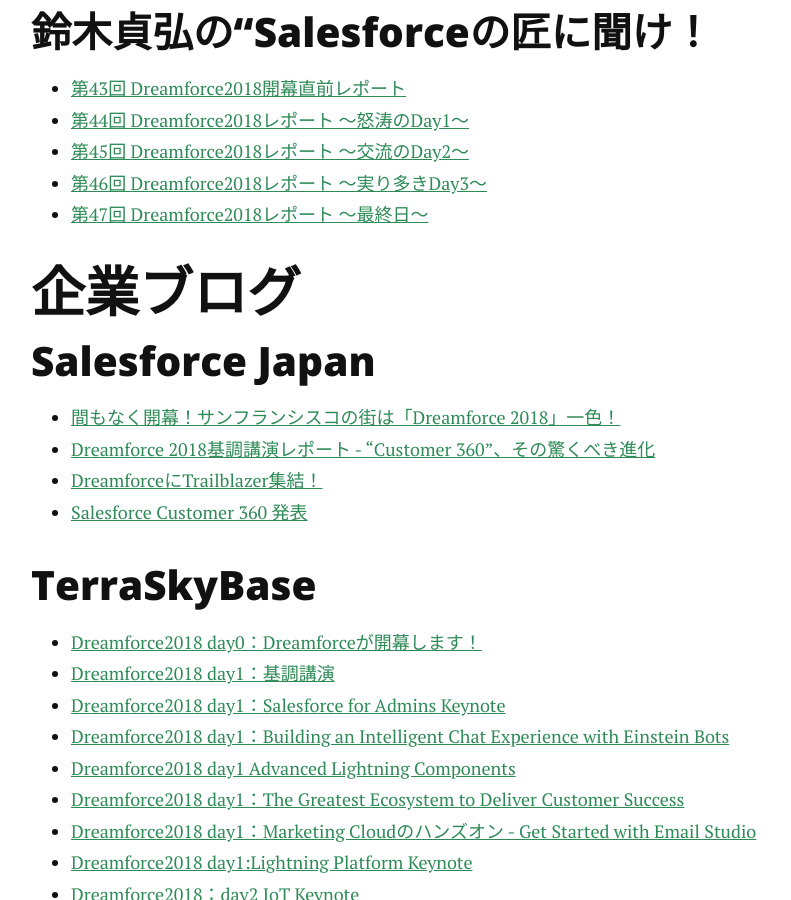
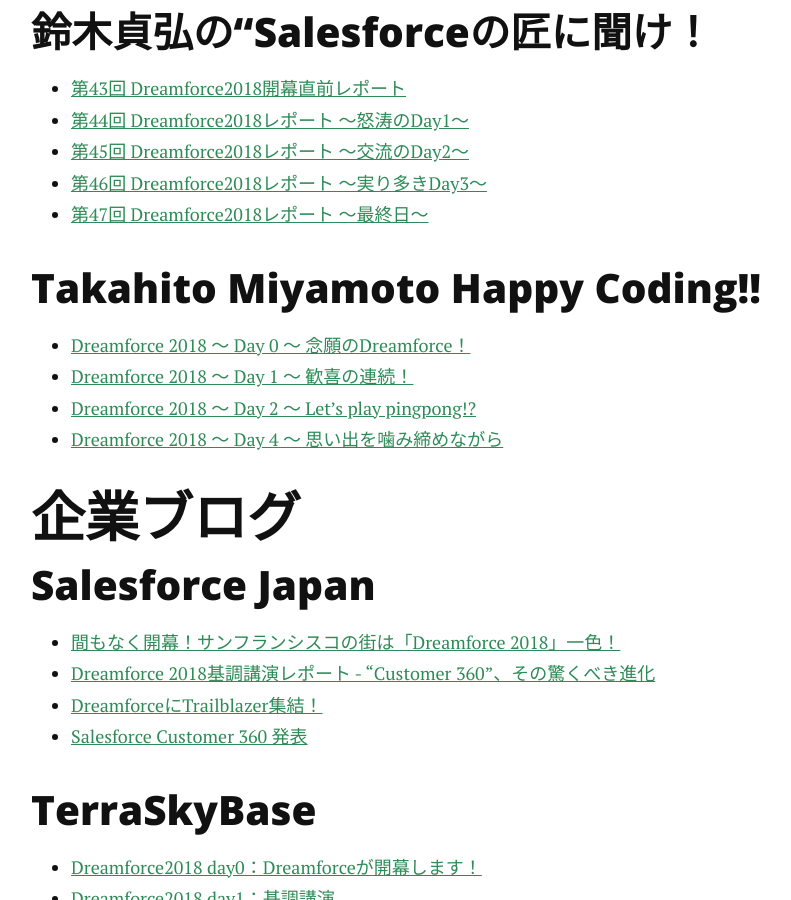
Before and after one commit to sfdgtokyo/sfdgtokyo.github.io, a Jekyll site: the page built from _posts/2018-10-07-dreamforce-2018.md, in a window 1280 px wide and 900 px high, scrolled down 2122 px. Shown: the whole window, without its empty margins (209-1000 px from the left). Built offline with Jekyll 4.4.1, drawn with Linux system fonts in a browser that asks for light colours; nearby versions of some CDN libraries; comment, search, counter and statistics services are not loaded.

Commit message:
Update blog list

```diff
--- a/_posts/2018-10-07-dreamforce-2018.md
+++ b/_posts/2018-10-07-dreamforce-2018.md
@@ -41,6 +41,13 @@
 - [第45回 Dreamforce2018レポート ～交流のDay2～](http://blogs.itmedia.co.jp/sadahiro29/2018/09/45_dreamforce2018_day2.html)
 - [第46回 Dreamforce2018レポート ～実り多きDay3～](http://blogs.itmedia.co.jp/sadahiro29/2018/09/46_dreamforce2018_day3.html)
 - [第47回 Dreamforce2018レポート ～最終日～](http://blogs.itmedia.co.jp/sadahiro29/2018/09/47_dreamforce2018.html)
+
+## Takahito Miyamoto Happy Coding!!
+
+- [Dreamforce 2018 〜 Day 0 〜 念願のDreamforce！](https://medium.com/takahitomiyamoto/dreamforce-2018-day-0-efbd945bb19c?source=collection_home---4------3---------------------)
+- [Dreamforce 2018 〜 Day 1 〜 歓喜の連続！](https://medium.com/takahitomiyamoto/dreamforce-2018-day-1-91977be05e02?source=collection_home---4------2---------------------)
+- [Dreamforce 2018 〜 Day 2 〜 Let’s play pingpong!?](https://medium.com/takahitomiyamoto/dreamforce-2018-day-2-e87195df4239?source=collection_home---4------0---------------------)
+- [Dreamforce 2018 〜 Day 4 〜 思い出を噛み締めながら](https://medium.com/takahitomiyamoto/dreamforce-2018-day-4-222e73b9d6d5?source=collection_home---4------1---------------------)
 
 # 企業ブログ
 
```
